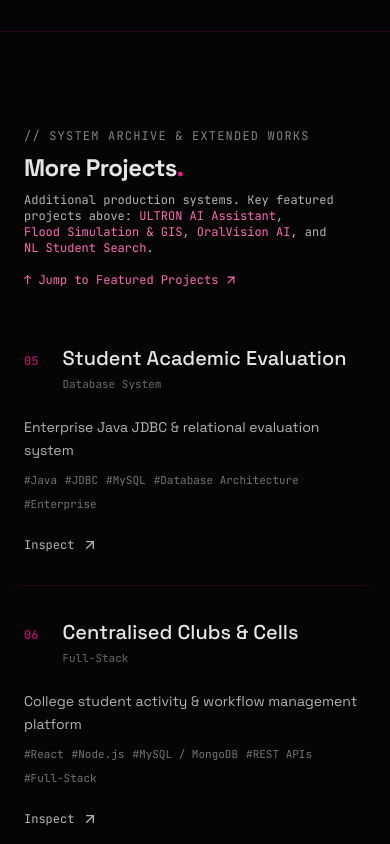
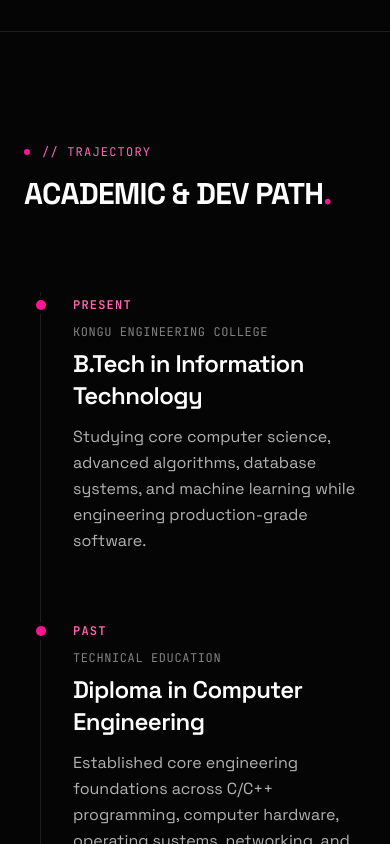
Before and after one commit to MurasoliB/murasolib.github.io, a React (Vite) app: page / in a window 390 px wide. Shown: the part 5060-5904 px from the top of the page. Built offline with nearby package versions, Linux system fonts and the light colour scheme.

Commit message:
refactor(home): remove More Projects section from HomePage

```diff
--- a/src/pages/HomePage.jsx
+++ b/src/pages/HomePage.jsx
@@ -7,7 +7,7 @@ import TechStack from '../components/TechStack';
 import ExperienceEducation from '../components/ExperienceEducation';
 import FaqSection from '../components/FaqSection';
 import Contact from '../components/Contact';
-import { featuredProjects, moreProjects, personalInfo } from '../data/portfolioData';
+import { featuredProjects, personalInfo } from '../data/portfolioData';
 
 export default function HomePage() {
   const location = useLocation();
@@ -213,87 +213,6 @@ export default function HomePage() {
         </div>
       </section>
 
-      {/* 3b. More Projects Section (Visually Secondary, Clean & Professional) */}
-      <section id="more-projects" className="relative py-24 border-t border-[rgba(255,20,147,0.15)] overflow-hidden">
-        <div className="max-w-[1600px] mx-auto px-6 sm:px-10 md:px-16 w-full">
-
-          <div className="flex flex-col sm:flex-row sm:items-end justify-between gap-4 mb-14">
-            <div>
-              <span className="text-xs font-mono text-white/50 tracking-widest uppercase block mb-2">
-                // System Archive &amp; Extended Works
-              </span>
-              <h2 className="text-2xl sm:text-4xl font-display font-bold text-white/90 tracking-tight">
-                More Projects<span className="text-[#FF1493]">.</span>
-              </h2>
-              <p className="text-xs sm:text-sm font-mono text-[#B3B3B3] mt-2 max-w-2xl">
-                Additional production systems. Key featured projects above:{' '}
-                <button type="button" onClick={() => document.getElementById('projects-preview')?.scrollIntoView({ behavior: 'smooth' })} className="text-[#FF69B4] hover:underline cursor-pointer bg-transparent border-none p-0 inline">ULTRON AI Assistant</button>,{' '}
-                <button type="button" onClick={() => document.getElementById('projects-preview')?.scrollIntoView({ behavior: 'smooth' })} className="text-[#FF69B4] hover:underline cursor-pointer bg-transparent border-none p-0 inline">Flood Simulation &amp; GIS</button>,{' '}
-                <button type="button" onClick={() => document.getElementById('projects-preview')?.scrollIntoView({ behavior: 'smooth' })} className="text-[#FF69B4] hover:underline cursor-pointer bg-transparent border-none p-0 inline">OralVision AI</button>, and{' '}
-                <button type="button" onClick={() => document.getElementById('projects-preview')?.scrollIntoView({ behavior: 'smooth' })} className="text-[#FF69B4] hover:underline cursor-pointer bg-transparent border-none p-0 inline">NL Student Search</button>.
-              </p>
-            </div>
-            <button
-              type="button"
-              onClick={() => {
-                document.getElementById('projects-preview')?.scrollIntoView({ behavior: 'smooth' });
-                if (window.location.hash) window.history.replaceState(null, '', window.location.pathname);
-              }}
-              className="inline-flex items-center gap-1.5 text-xs font-mono text-[#FF69B4] hover:text-white transition-colors shrink-0 cursor-pointer bg-transparent border-none"
-            >
-              <span>↑ Jump to Featured Projects</span>
-              <ArrowUpRight className="w-3.5 h-3.5" />
-            </button>
-          </div>
-
-          {/* More Project Rows - Same Design System & Card Structure */}
-          <div className="divide-y divide-[rgba(255,20,147,0.12)]">
-            {moreProjects.map((project) => (
-              <Link
-                key={project.id}
-                to="/projects"
-                className="group py-8 first:pt-0 flex flex-col lg:flex-row lg:items-baseline justify-between gap-6 transition-all hover:bg-[#111111]/30 px-4 -mx-4 rounded-2xl"
-              >
-                <div className="lg:w-4/12 flex items-baseline gap-6">
-                  <span className="font-mono text-xs text-[#FF1493]/70 group-hover:text-[#FF1493] font-semibold transition-colors">
-                    {project.number}
-                  </span>
-                  <div>
-                    <h3 className="text-xl sm:text-2xl font-display font-medium text-white/90 group-hover:text-[#FF69B4] transition-colors">
-                      {project.title}
-                    </h3>
-                    <span className="text-[11px] font-mono text-white/40 block mt-1">
-                      {project.badge}
-                    </span>
-                  </div>
-                </div>
-
-                <div className="lg:w-6/12">
-                  <p className="text-sm text-[#B3B3B3] leading-relaxed group-hover:text-white transition-colors">
-                    {project.tagline}
-                  </p>
-                  <div className="flex flex-wrap gap-2 mt-2.5">
-                    {project.tags.map((t) => (
-                      <span key={t} className="text-[11px] font-mono text-[#737373] group-hover:text-[#B3B3B3] transition-colors">
-                        #{t}
-                      </span>
-                    ))}
-                  </div>
-                </div>
-
-                <div className="lg:w-2/12 flex lg:justify-end items-center">
-                  <span className="inline-flex items-center gap-2 text-xs font-mono text-[#B3B3B3] group-hover:text-[#FF1493] transition-colors">
-                    <span>Inspect</span>
-                    <ArrowUpRight className="w-4 h-4 group-hover:translate-x-0.5 group-hover:-translate-y-0.5 transition-transform" />
-                  </span>
-                </div>
-              </Link>
-            ))}
-          </div>
-
-        </div>
-      </section>
-
       {/* 4. Milestones */}
       <ExperienceEducation />
 
```
